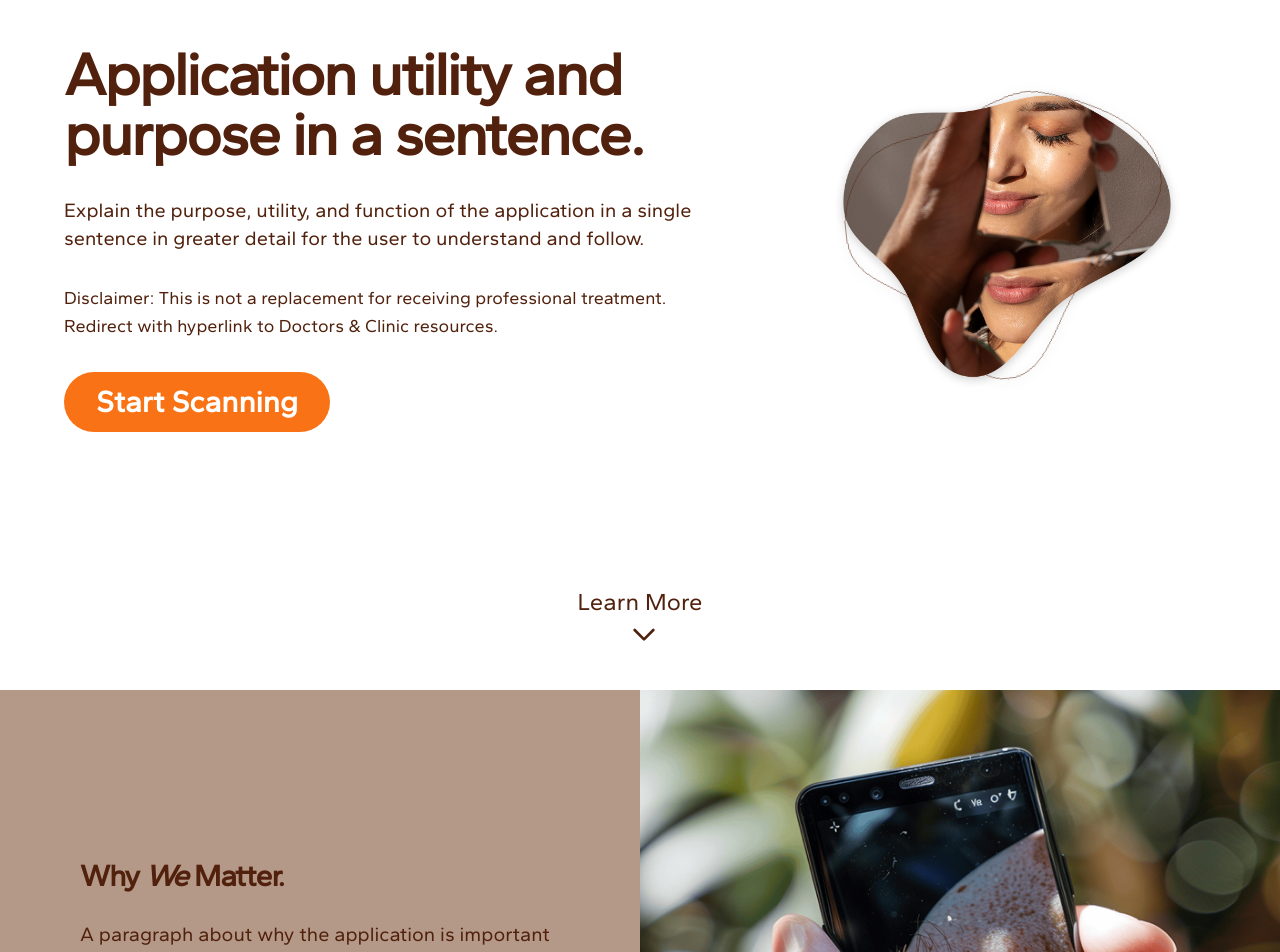
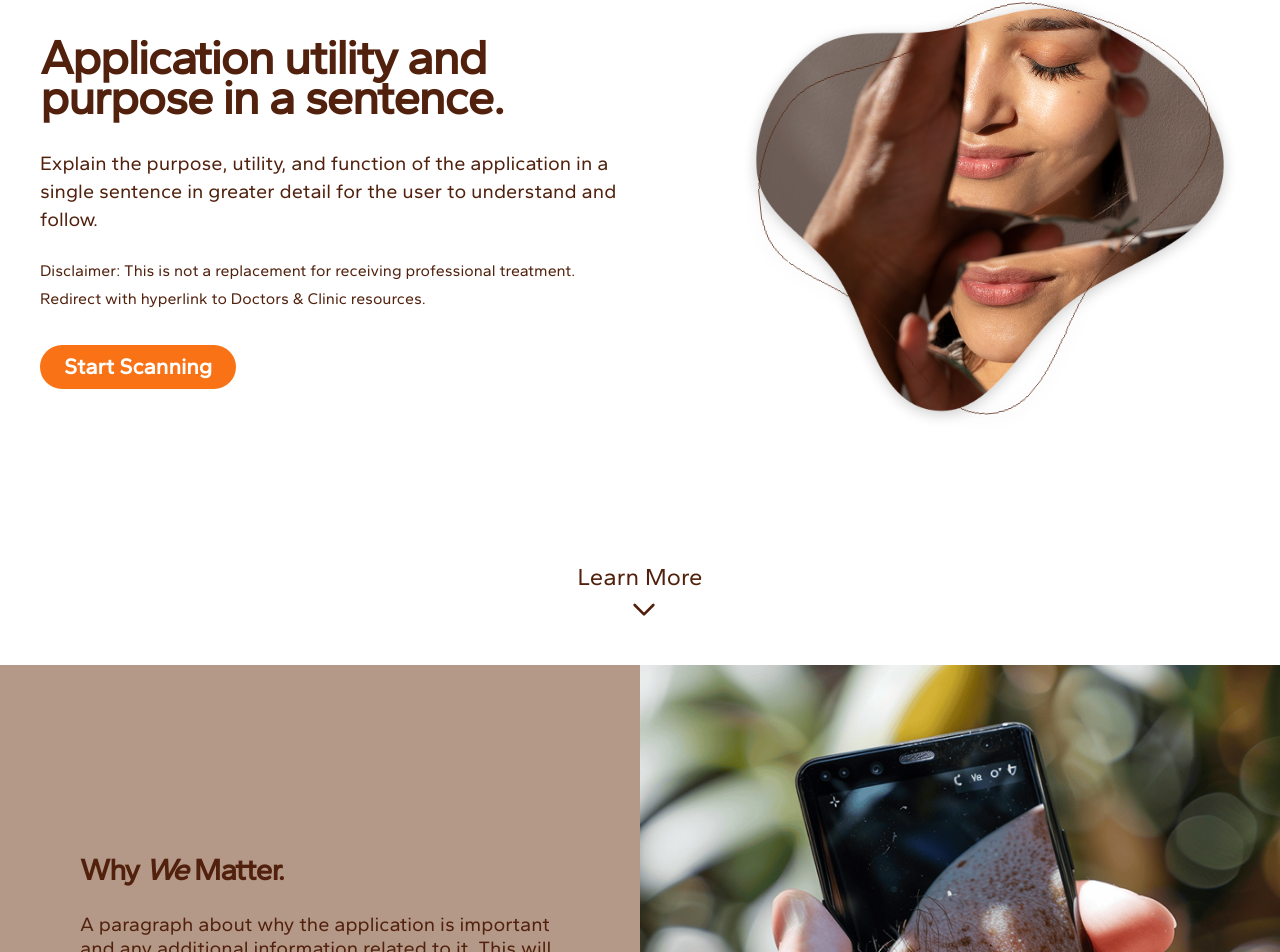
Before and after one commit to CareTech-at-UCI/melanoma-project, a React (Create React App) app in the folder frontend/: page / in a window 1280 px wide. Shown: the part 196-1148 px from the top of the page. Built offline with nearby package versions, Linux system fonts and the light colour scheme.

Commit message:
improved responsivenss for home page sections and sizes

```diff
--- a/frontend/src/App.js
+++ b/frontend/src/App.js
@@ -6,13 +6,17 @@ import { Footer} from './components/footer/footer';
 
 function App() {
   return (
+    <div className="min-h-screen flex flex-col">
       <Router>
         <Navbar />
+        <div className="flex-grow">
           <Routes>
             <Route path="/" element={<Home />} />
           </Routes>
+        </div>
         <Footer />
       </Router>
+    </div>
   );
 }
 
--- a/frontend/src/components/home/Hero.jsx
+++ b/frontend/src/components/home/Hero.jsx
@@ -29,30 +29,30 @@ export const Hero = () => {
   return (
     <section className="text-main-brown min-h-screen flex flex-col">
       {/* Main Content Area - centered */}
-      <div className="flex-grow flex items-center justify-center p-8 md:p-16">
-        <div className="container mx-auto flex flex-col md:flex-row items-center sm:gap-5 lg:gap-24 md:gap-5">
+      <div className="flex-grow flex items-center justify-center p-8 lg:p-10 md:p-10">
+        <div className="container mx-auto flex flex-col md:flex-row items-center justify-between">
           {/* Text Content */}
-          <div className="w-full md:w-7/12 text-left space-y-6 md:space-y-8">
-            <h1 className="text-header-1 mb-4 text-4xl lg:text-6xl md:text-8xl font-semibold">
+          <div className="w-full md:w-1/2 text-left">
+            <h1 className="mb-8 text-4xl lg:text-header-1 md:text-header-1 lg:font-bold md:font-bold sm:font-bold"> {/* Have to add repeated font-bold because of other font overriding */}
               Application utility and purpose in a sentence.
             </h1>
-            <p className="text-body mb-2 text-xl">
+            <p className="text-body text-xl mb-6">
               Explain the purpose, utility, and function of the application in a
               single sentence in greater detail for the user to understand and
               follow.
             </p>
-            <p className="text-sm md:text-lg font-light text-body-3 mb-8">
+            <p className="lg:text-body-3 md:text-lg mb-8">
               Disclaimer: This is not a replacement for receiving professional
               treatment. Redirect with hyperlink to Doctors & Clinic resources.
             </p>
             <div className="flex justify-center md:justify-start">
-              <button className="text-white text-2xl md:text-3xl font-bold bg-orange-500 py-2 md:py-3 px-4 md:px-8 rounded-full hover:opacity-90 transition-opacity">
+              <button className="text-white text-2xl lg:text-header-4 md:text-3xl font-bold bg-orange-500 py-2 lg:py-1 md:py-3 px-4 lg:px-6 md:px-8 rounded-full hover:opacity-90 transition-opacity">
                 Start Scanning
               </button>
             </div>
           </div>
           {/* Image */}
-          <div className="lg:w-[350px] md:w-1/2 flex justify-center items-center relative">
+          <div className="lg:w-5/12 md:w-1/2 flex justify-center items-center relative">
             <img
               src="/assets/creative-young-adult-cropped.png"
               alt="Melanoma detection concept"
--- a/frontend/src/components/home/HowProjectBuilt.jsx
+++ b/frontend/src/components/home/HowProjectBuilt.jsx
@@ -12,7 +12,7 @@ export const HowProjectBuilt = () => {
   ];
 
   return (
-    <section className="h-[90vh] md:h-[70vh] text-main-brown py-16 lg:mb-60 md:py-24 p-8 md:p-16">
+    <section className="text-main-brown py-16 lg:mb-60 md:py-24 p-8 md:p-16">
       <div className="container mx-auto text-center">
         <h2 className="text-header-2 lg:text-header-2 md:text-header-1 mb-4">How the Project was Built</h2>
         <p className="lg:text-body-2 text-body-1 text-base md:text-2xl text-secondary-brown mb-6 max-w-7xl mx-auto">
--- a/frontend/src/components/home/WhyWeMatter.jsx
+++ b/frontend/src/components/home/WhyWeMatter.jsx
@@ -9,13 +9,13 @@ export const WhyWeMatter = () => {
       <div className="h-full mx-auto container flex flex-col md:flex-row items-center py-16 md:py-0 p-8 md:p-0">
         {/* Text Content */}
         <div className="md:w-full p-0 md:px-20 text-left space-y-5">
-          <h2 className="text-header-2 lg:text-header-3 lg:font-semibold md:text-header-1">Why <i>We</i> Matter.</h2>
-          <p className="text-body text-base lg:text-body-2 lg:text-0xl md:text-2xl">
+          <h2 className="text-header-2 lg:text-header-3 lg:font-semibold md:text-header-3 md:font-bold">Why <i>We</i> Matter.</h2>
+          <p className="text-body text-base lg:text-body-2 lg:text-0xl md:text-body-2">
             A paragraph about why the application is important and any
             additional information related to it. This will be as long or as
             short as you need it.
           </p>
-          <button className="text-orange-500 text-lg md:text-xl font-bold bg-white border border-main-orange py-2 md:py-3 px-4 md:px-8 rounded-full hover:bg-orange-500 hover:text-white transition-colors">
+          <button className="text-orange-500 text-lg md:text-body-3 font-bold bg-white border border-main-orange py-2 md:py-1 px-4 md:px-6 rounded-full hover:bg-orange-500 hover:text-white transition-colors">
             Professional Assistance &gt;
           </button>
         </div>
--- a/frontend/src/components/home/home.jsx
+++ /dev/null
@@ -1,7 +0,0 @@
-import React from 'react'
-
-export const home = () => {
-  return (
-    <div>home</div>
-  )
-}
--- a/frontend/src/components/navbar/navbar.css
+++ b/frontend/src/components/navbar/navbar.css
@@ -1,19 +1,17 @@
 @media (min-width: 1024px) {
   .navbar {
-    background-color: #f0efed;
+    background-color: #ffffff;
     transition: background-color 0.3s ease;
     align-items: center;
     padding-top: 2%;
-    padding-bottom: 2%;
     justify-content: space-between;
   }
 }
 
 @media (min-width: 760px) and (max-width: 1023px) {
   .navbar {
-    background-color: #f0efed; /* TODO: Choose to make transparent or the high-fi color*/
+    background-color: #ffffff; /* TODO: Choose to make transparent or the high-fi color*/
     padding-top: 3%;
-    padding-bottom: 1%;
   }
 
   .navbar .logo {
@@ -37,7 +35,6 @@
   .navbar .bar-header {
     background-color: #ffffff;
     padding-right: 8%;
-    padding-bottom: 3.5%;
     align-items: center;
   }
 
--- a/frontend/tailwind.config.js
+++ b/frontend/tailwind.config.js
@@ -14,7 +14,7 @@ module.exports = {
         cream: "#F5F5F5",
       },
       fontSize: {
-        "main-title": ["64px", { letterSpacing: "-0.03em", fontWeight: "600" }],
+        "main-title": ["60px", { letterSpacing: "-0.03em", fontWeight: "600" }],
         subtitle: ["48px", { letterSpacing: "-0.03em", fontWeight: "600" }],
         "header-1": ["48px", { letterSpacing: "-0.03em", fontWeight: "500" }],
         "header-2": ["36px", { letterSpacing: "-0.03em", fontWeight: "500" }],
```
Lines whose indentation alone changed are shown as unchanged.
